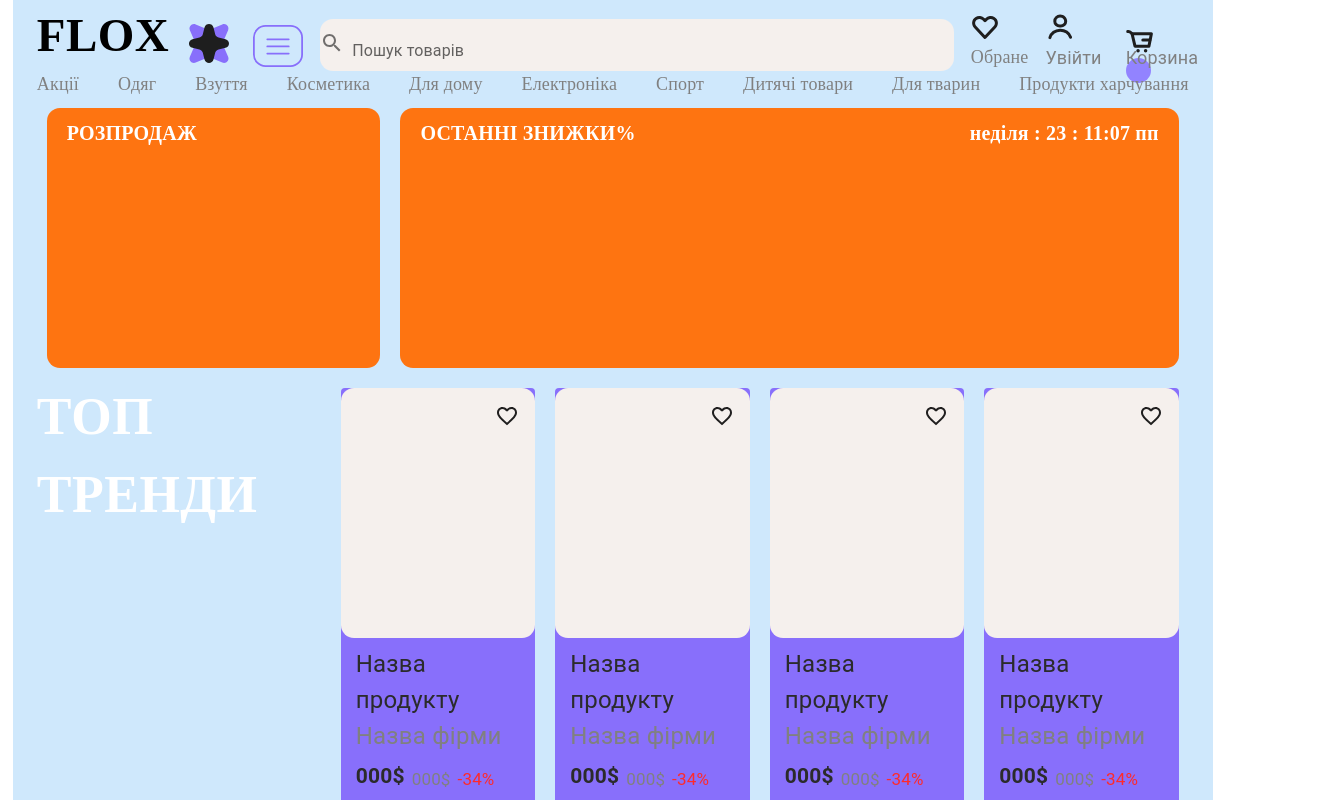
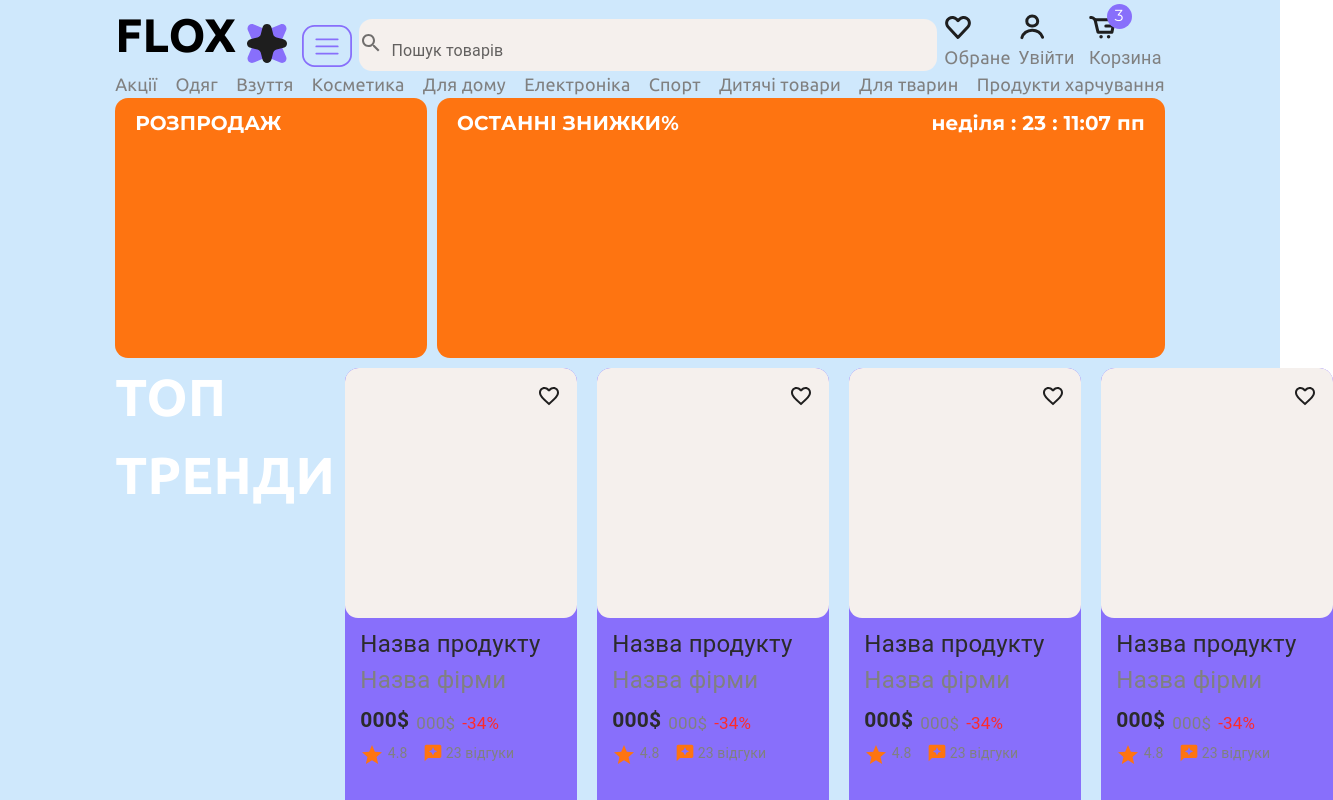
Before and after one commit to Carisky/Project, a React (Create React App) app in the folder frontend/: page / in a window 1280 px wide. Shown: the top 800 px of the page, 1333 px wide, since content can reach past the window. Built offline with nearby package versions, Linux system fonts and the light colour scheme; no server answers.

Commit message:
added fonts and fixes

```diff
--- a/frontend/public/index.html
+++ b/frontend/public/index.html
@@ -7,6 +7,14 @@
     <link rel="preconnect" href="https://fonts.gstatic.com" crossorigin />
     <link
       href="https://fonts.googleapis.com/css2?family=Libre+Franklin:ital,wght@0,100..900;1,100..900&display=swap"
+      rel="stylesheet"
+    />
+    <link
+      href="https://fonts.googleapis.com/css2?family=Libre+Franklin:ital,wght@0,100..900;1,100..900&family=Montserrat:ital,wght@0,100..900;1,100..900&display=swap"
+      rel="stylesheet"
+    />
+    <link
+      href="https://fonts.googleapis.com/css2?family=Libre+Franklin:ital,wght@0,100..900;1,100..900&family=Montserrat:ital,wght@0,100..900;1,100..900&family=Ubuntu:ital,wght@0,300;0,400;0,500;0,700;1,300;1,400;1,500;1,700&display=swap"
       rel="stylesheet"
     />
     <meta name="viewport" content="width=device-width, initial-scale=1" />
--- a/frontend/src/components/ArticleCard/ArticleCard.jsx
+++ b/frontend/src/components/ArticleCard/ArticleCard.jsx
@@ -11,13 +11,17 @@ export default function ArticleCard() {
   const theme = useTheme();
 
   return (
+    <Box sx={{
+      margin:"10px"
+    }}>
     <Card
       sx={{
         border:"none",
-        margin: "10px",
-        height: "450px",
+
+        height: "470px",
         width: "232px",
         boxShadow:"none",
+        borderRadius:"14px",
         backgroundColor:theme.mainColor
       }}
     >
@@ -171,7 +175,9 @@ export default function ArticleCard() {
           </Typography>
         </Box>
       </Box>
-      <Button></Button>
+
     </Card>
+    <Button></Button>
+    </Box>
   );
 }
--- a/frontend/src/components/ArticleList/ArticleList.jsx
+++ b/frontend/src/components/ArticleList/ArticleList.jsx
@@ -21,7 +21,7 @@ const objects = [
   <ArticleCard></ArticleCard>
 ];
 
-export default function ArticleList({Title,articles}) {
+export default function ArticleList({Title,articles,isSlider}) {
   const theme = useTheme();
   const [activeStep, setActiveStep] = React.useState(0);
   const maxSteps = objects.length-3;
@@ -37,7 +37,11 @@ export default function ArticleList({Title,articles}) {
   return (
     <Box sx={{ flexGrow: 1 }}>
       <Box component="section" sx={{
-        display:"flex"
+        display:"flex",
+
+        width: isSlider ? "91%" : "82%",
+        marginLeft: isSlider ? "9%" : "auto",
+        marginRight: isSlider ? "0px" : "auto",
       }}>
         <Typography sx={{
             color:"white",
@@ -48,7 +52,8 @@ export default function ArticleList({Title,articles}) {
           {Title}
         </Typography>
         {objects[activeStep]}{objects[activeStep+1]}{objects[activeStep+2]}{objects[activeStep+3]}</Box>
-      <MobileStepper
+
+        {isSlider ? <MobileStepper
         variant="dots"
         steps={maxSteps}
         position="static"
@@ -74,7 +79,8 @@ export default function ArticleList({Title,articles}) {
                         Back
                         </Button>
                         }
-                        />
+                        /> : <></>}
+
     </Box>
   );
 }
--- a/frontend/src/components/Baner/Baner.jsx
+++ b/frontend/src/components/Baner/Baner.jsx
@@ -5,14 +5,14 @@ import { ViewTimeAndDate } from '../ViewTimeAndDate/ViewTimeAndDate';
 
 export default function Baner() {
     return (
-        <Box height="260px" width="100%" display="flex" sx={{
+        <Box height="260px" display="flex" sx={{
             marginTop: "10px",
             marginBottom: "10px",
+            width:"82%",
+            margin:"auto"
         }}>
             <Box height="100%" width="30%" sx={{
                 borderRadius: "13px",
-                marginLeft: "10px",
-                marginRight: "10px",
                 backgroundColor: palete.light.secondaryColor
             }}>
                 <Typography alignItems="end" sx={{
@@ -27,7 +27,6 @@ export default function Baner() {
             <Box height="100%" width="70%" display="flex" justifyContent="space-between" sx={{
                 borderRadius: "13px",
                 marginLeft: "10px",
-                marginRight: "10px",
                 backgroundColor: palete.light.secondaryColor
             }}>
                 <Box display="flex">
--- a/frontend/src/components/Bellowheader/Bellowheader.jsx
+++ b/frontend/src/components/Bellowheader/Bellowheader.jsx
@@ -4,7 +4,7 @@ import palete from "../../palete";
 
 export default function Bellowheader() {
     return (
-        <Box justifyContent="space-between" alignItems="end" display="flex">
+        <Box sx={{width:"82%",margin:"auto"}} justifyContent="space-between" alignItems="end" display="flex">
             <Box>
                 <Typography alignItems="end" sx={{
                     color:palete.light.secondaryText,
--- a/frontend/src/components/Button/Button.jsx
+++ b/frontend/src/components/Button/Button.jsx
@@ -11,6 +11,8 @@ export default function Button() {
         width:"100%",
         borderRadius:"11px",
         height:"36px",
+        marginBottom:"10px",
+        marginTop:"8px",
       }}
     >
       <Typography sx={{
--- a/frontend/src/components/Header/Header.jsx
+++ b/frontend/src/components/Header/Header.jsx
@@ -9,6 +9,7 @@ import { LogoCart } from "../../images/LogoCart.jsx";
 import { LogoHeart } from "../../images/LogoHeart.jsx";
 import { LogoBurger } from "../../images/LogoBurger.jsx";
 import { LogoEllipse } from "../../images/LogoEllipse.jsx";
+import useTheme from "../../hooks/useTheme.js";
 
 //import Button from "../Button/Button";
 //    display: "flex",
@@ -19,9 +20,12 @@ import { LogoEllipse } from "../../images/LogoEllipse.jsx";
 */
 
 export default function Header() {
+
+  const theme = useTheme();
+
   return (
     // Header
-      <Box justifyContent="space-between" alignItems="end" display="flex">
+      <Box sx={{width:"82%",margin:"auto"}} justifyContent="space-between" alignItems="end" display="flex">
 
         <Box>
           <Typography alignItems="end" sx={{
@@ -83,28 +87,31 @@ export default function Header() {
 {/*корзина*/}
         <Box // {/*установить количество товаров в корзине*/}
         sx={{
-          width: "60px",
+          width:"fit-content",
           marginRight: "3.12px",
+          position:"relative",
           color: palete.light.secondaryColor,
         }}>
-          <Box width="16px" height="16px">
-            <LogoCart />
-            <LogoEllipse sx={{
-              width: "16px",
-              height: "16px",
-              position:"absolute",
-              top:"16px",
-              right:"16px",
-              //cursor:"pointer",
-              zIndex:2
+          <Box sx={{
+            display:"flex",
+            justifyContent:"center",
+            position:"absolute",
+            right:"30px",
+            top:"-10px",
+            borderRadius:"50%",
+            height:"25px",
+            width:"25px",
+            backgroundColor:theme.cartNotificationFillColor,
+            opacity:1
+          }}>
+            <Typography sx={{
+              color:"#FFFFFF",
+              fontFamily:"Montserrat"
             }}>
-              <Typography
-              sx={{
-                fontSize: "8px",
-                color: palete.light.secondaryText,
-              }}>3</Typography>
-            </LogoEllipse>
+              3
+            </Typography>
           </Box>
+            <LogoCart/>
 
           <Typography
           sx={{
--- a/frontend/src/hooks/useTheme.js
+++ b/frontend/src/hooks/useTheme.js
@@ -9,6 +9,7 @@ const palete = {
     mainText: "#2B2B2B",
     secondaryText: "#808080",
     accentText: "#FF2A2A",
+    cartNotificationFillColor:"#886FFB"
   },
   dark: {
     mainColor: "#3A2987",
@@ -17,6 +18,7 @@ const palete = {
     mainText: "#2B2B2B",
     secondaryText: "#808080",
     accentText: "#FF2A2A",
+    cartNotificationFillColor:"#886FFB"
   }
 };
 
--- a/frontend/src/pages/MainPage.jsx
+++ b/frontend/src/pages/MainPage.jsx
@@ -10,21 +10,23 @@ import Container from '@mui/material/Container';
 export default function MainPage() {
 
   return (
-    <Container
+    <Box
       sx={{
         backgroundColor: "#cfe8fc",
         //height: "5vh",
         //width: "90vw",
-        marginLeft: "1vw",
-        marginRight: "1vw",
         //marginTop: "1vh"
+        width:"100%"
       }}>
 
-    <Box>
+    <Box sx={{
+
+    }}>
       <Header></Header>
       <Bellowheader></Bellowheader>
       <Baner></Baner>
       <ArticleList Title={"ТОП ТРЕНДИ"}
+      isSlider={true}
       sx={{
         backgroundColor: palete.light.mainColor
       }}
@@ -38,6 +40,6 @@ export default function MainPage() {
       <ArticleList Title={"Вау Ціни"}></ArticleList>
     </Box>
 
-    </Container>
+    </Box>
   )
 }
```
